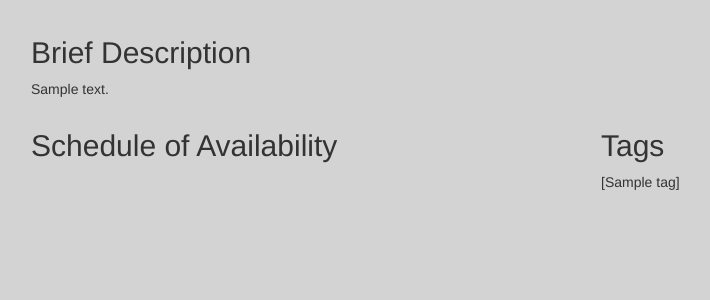
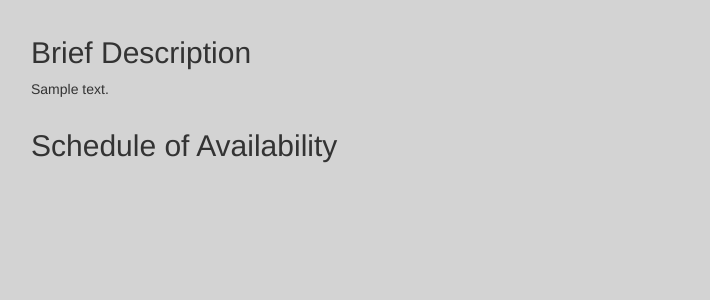
Before and after one commit to jrouly/stepup, a Django app: template hackathon/settings/templates/organization.html in a window 1280 px wide. Shown: the part 356-656 px from the top of the page, without its empty margins (54-764 px from the left). Run offline with Django 3.2, Linux system fonts and the light colour scheme; the template is opened without the code that fills it: most values are stand-ins (such as "Sample title", 1, 10 or a date in 2020).

Commit message:
Fixed organization page bug.

```diff
--- a/hackathon/settings/templates/organization.html
+++ b/hackathon/settings/templates/organization.html
@@ -68,14 +68,14 @@
       <p>saturday: Available</p>
     {% endif %}
   </div>
-  <div class="col-md-6 text-left">
+  <!--<div class="col-md-6 text-left">
     <h2>Tags</h2>
     <p>
       {% for tag in requested_tags %}
         [{{ tag }}]
       {% endfor %}
     </p>
-  </div>
+  </div>-->
 </div>
 
 </div>
--- a/hackathon/settings/templates/search.html
+++ b/hackathon/settings/templates/search.html
@@ -8,3 +8,5 @@
 {% endfor %}
 
 {% endblock %}
+
+{% include 'pagination.html' %}
--- a/hackathon/stepup/views.py
+++ b/hackathon/stepup/views.py
@@ -135,7 +135,7 @@ def all_person(request):
 def organization(request, slug):
     return render_to_response('organization.html', {
         "requested_org" : Organization.objects.get(name=slug),
-        "requested_tags" : Organization.objects.get(name=slug).tags.all(),
+        #"requested_tags" : Organization.objects.get(name=slug).tags.all(),
         #"global_tags" : Tag.objects.all(),
         "global_events" : Opportunity.objects.all(),
         "sunday" : len(Organization.objects.get(name=slug).sunday),
```
